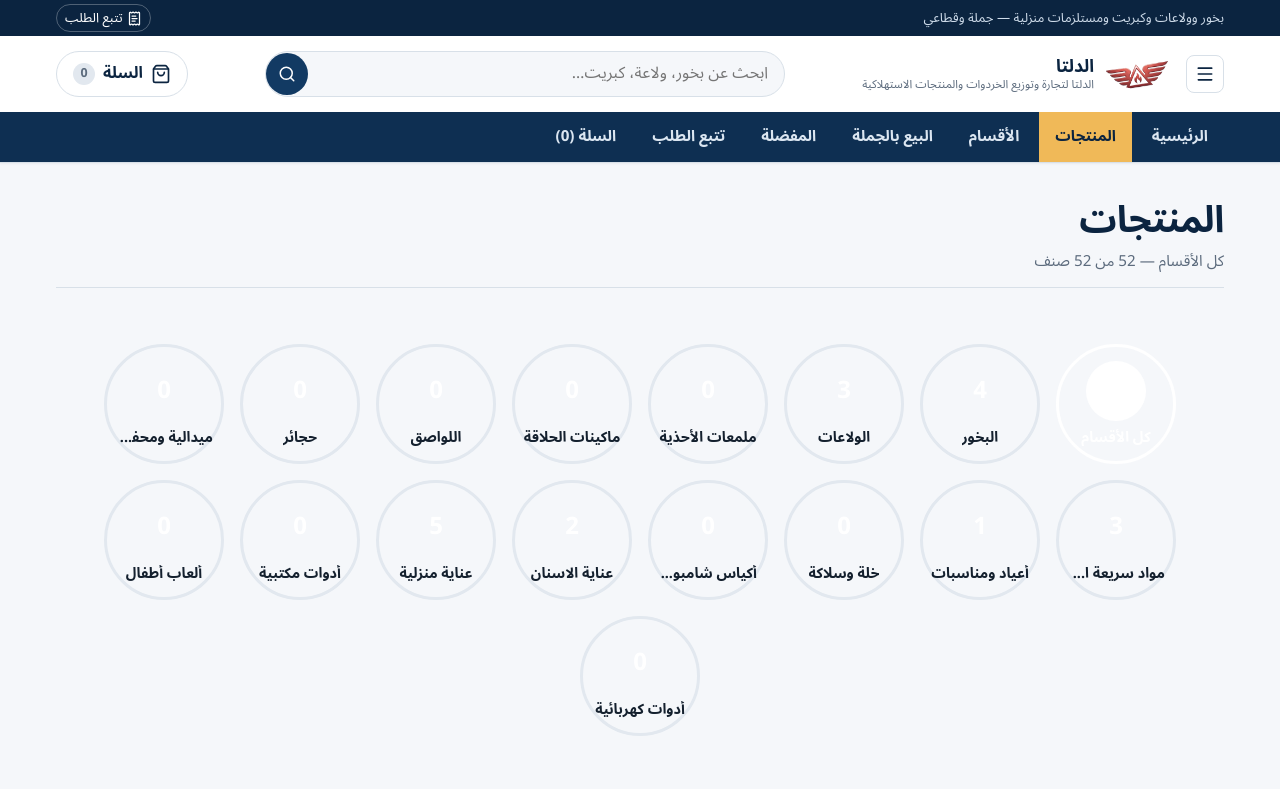
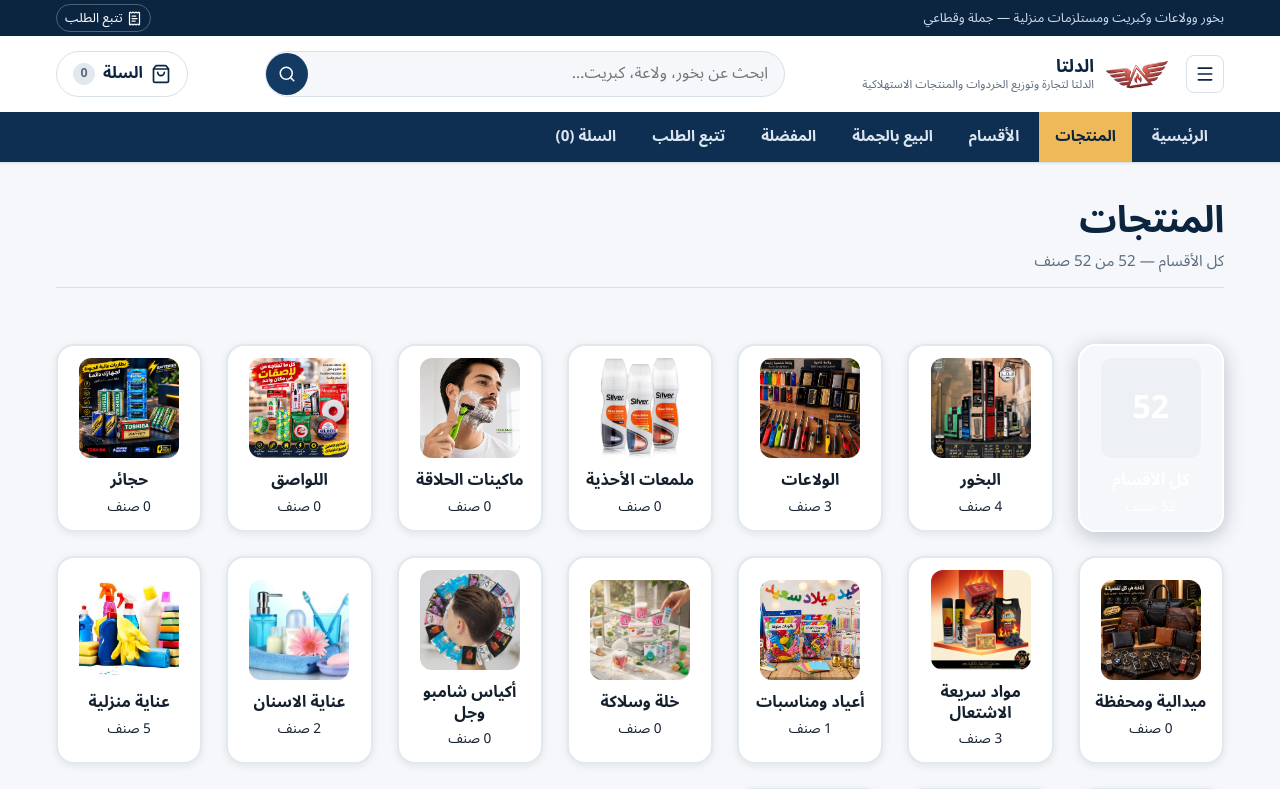
Before and after one commit to mohamedtharwat556/Delta-Trade, a React (Vite) app: page /products in a window 1280 px wide. Shown: the top 789 px of the page. Built offline with nearby package versions, Linux system fonts and the light colour scheme.

Commit message:
Improve category circles design with images and better styling

```diff
--- a/src/pages/Products.jsx
+++ b/src/pages/Products.jsx
@@ -25,7 +25,7 @@ const PRICE_RANGES = [
   { id: '200+', label: 'أكثر من 200 ج.م' },
 ]
 
-// عرض الأقسام كدوائر
+// عرض الأقسام كدوائر مع صور
 function CategoryCircle({ node, isSelected, count, onPick }) {
   return (
     <button
@@ -35,10 +35,17 @@ function CategoryCircle({ node, isSelected, count, onPick }) {
       aria-pressed={isSelected}
       title={`${node.name} - ${count.value} ${count.unit}`}
     >
-      <div className='category-circle__icon'>
-        <span className='category-circle__count'>{count.value}</span>
+      <div className='category-circle__image'>
+        {node.image ? (
+          <img src={node.image} alt={node.name} className='category-circle__img' />
+        ) : (
+          <div className='category-circle__placeholder'>
+            <span className='category-circle__count'>{count.value}</span>
+          </div>
+        )}
       </div>
       <span className='category-circle__name'>{node.name}</span>
+      <span className='category-circle__count-text'>{count.value} صنف</span>
     </button>
   )
 }
@@ -113,10 +120,13 @@ export default function Products() {
             onClick={() => catalog.setCategory('')}
             aria-pressed={!catalog.categoryId}
           >
-            <div className='category-circle__icon'>
-              <span className='category-circle__count'>{products.length}</span>
+            <div className='category-circle__image'>
+              <div className='category-circle__placeholder'>
+                <span className='category-circle__count'>{products.length}</span>
+              </div>
             </div>
             <span className='category-circle__name'>كل الأقسام</span>
+            <span className='category-circle__count-text'>{products.length} صنف</span>
           </button>
           {sections.map((category) => (
             <CategoryCircle
--- a/src/styles/pages.css
+++ b/src/styles/pages.css
@@ -3744,11 +3744,12 @@
 
 /* ---------- categories circles ---------- */
 .categories-circles {
-  display: flex;
-  flex-wrap: wrap;
-  gap: var(--space-4);
-  justify-content: center;
+  display: grid;
+  grid-template-columns: repeat(auto-fill, minmax(140px, 1fr));
+  gap: var(--space-5);
   padding: var(--space-6) 0;
+  max-width: 1200px;
+  margin: 0 auto;
 }
 
 .category-circle {
@@ -3756,59 +3757,85 @@
   flex-direction: column;
   align-items: center;
   justify-content: center;
-  width: 120px;
-  height: 120px;
-  border-radius: 50%;
-  border: 3px solid var(--grey-200);
-  background-color: var(--grey-50);
+  padding: var(--space-3);
+  border-radius: var(--radius-lg);
+  border: 2px solid var(--grey-200);
+  background-color: #ffffff;
   cursor: pointer;
   transition: all var(--speed) var(--ease);
-  padding: var(--space-2);
+  box-shadow: 0 2px 8px rgba(0, 0, 0, 0.08);
 }
 
 .category-circle:hover {
   border-color: var(--color-primary);
-  background-color: var(--color-primary-light);
-  transform: scale(1.05);
+  box-shadow: 0 4px 16px rgba(11, 36, 64, 0.15);
+  transform: translateY(-4px);
 }
 
 .category-circle.is-active {
   border-color: var(--color-primary);
   background-color: var(--color-primary);
   color: #ffffff;
-}
-
-.category-circle__icon {
+  box-shadow: 0 4px 20px rgba(11, 36, 64, 0.25);
+}
+
+.category-circle__image {
+  width: 100px;
+  height: 100px;
+  border-radius: var(--radius-md);
+  overflow: hidden;
+  margin-bottom: var(--space-3);
+  background-color: var(--grey-100);
   display: flex;
   align-items: center;
   justify-content: center;
-  width: 60px;
-  height: 60px;
-  border-radius: 50%;
+}
+
+.category-circle__img {
+  width: 100%;
+  height: 100%;
+  object-fit: cover;
+  transition: transform var(--speed) var(--ease);
+}
+
+.category-circle:hover .category-circle__img {
+  transform: scale(1.1);
+}
+
+.category-circle__placeholder {
+  width: 100%;
+  height: 100%;
+  display: flex;
+  align-items: center;
+  justify-content: center;
   background-color: var(--color-primary);
   color: #ffffff;
-  font-size: 1.2rem;
+}
+
+.category-circle__count {
+  font-size: 2rem;
   font-weight: 700;
-  margin-bottom: var(--space-2);
-}
-
-.category-circle.is-active .category-circle__icon {
-  background-color: #ffffff;
-  color: var(--color-primary);
-}
-
-.category-circle__count {
-  font-size: 1.5rem;
-  font-weight: 700;
 }
 
 .category-circle__name {
-  font-size: 0.9rem;
+  font-size: 1rem;
   font-weight: 600;
   text-align: center;
-  line-height: 1.2;
-  max-width: 100%;
-  overflow: hidden;
-  text-overflow: ellipsis;
-  white-space: nowrap;
-}
+  line-height: 1.3;
+  margin-bottom: var(--space-1);
+  color: var(--grey-900);
+}
+
+.category-circle.is-active .category-circle__name {
+  color: #ffffff;
+}
+
+.category-circle__count-text {
+  font-size: 0.85rem;
+  color: var(--grey-600);
+  font-weight: 500;
+}
+
+.category-circle.is-active .category-circle__count-text {
+  color: rgba(255, 255, 255, 0.9);
+}
```
